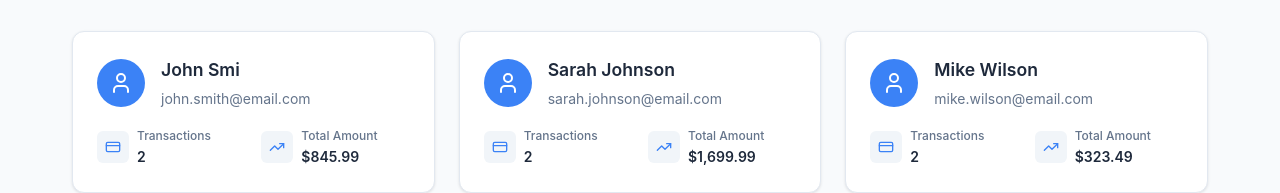
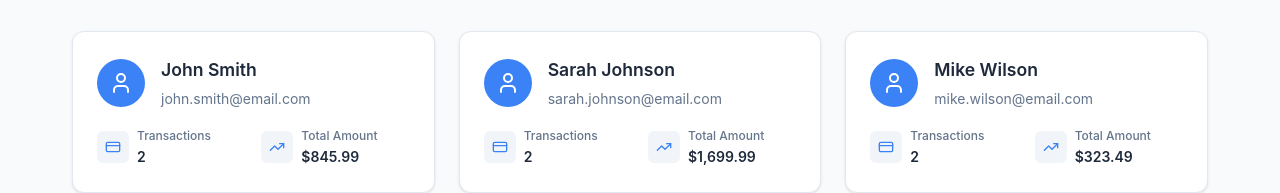
Before and after one commit to mio92/pagos-en-linea, a React (Create React App) app: page / in a window 1280 px wide. Shown: the part 388-581 px from the top of the page. Built offline with nearby package versions, Linux system fonts and the light colour scheme.

Commit message:
Revert "Ajuste prueba"

```diff
--- a/src/data/mockData.ts
+++ b/src/data/mockData.ts
@@ -1,7 +1,7 @@
 import { User, Transaction } from '../types';
 
 export const mockUsers: User[] = [
-  {"id":1,"email":"john.smith@email.com","name":"John Smi"},
+  {"id":1,"email":"john.smith@email.com","name":"John Smith"},
   {"id":2,"email":"sarah.johnson@email.com","name":"Sarah Johnson"},
   {"id":3,"email":"mike.wilson@email.com","name":"Mike Wilson"},
   {"id":4,"email":"emma.davis@email.com","name":"Emma Davis"},
```
